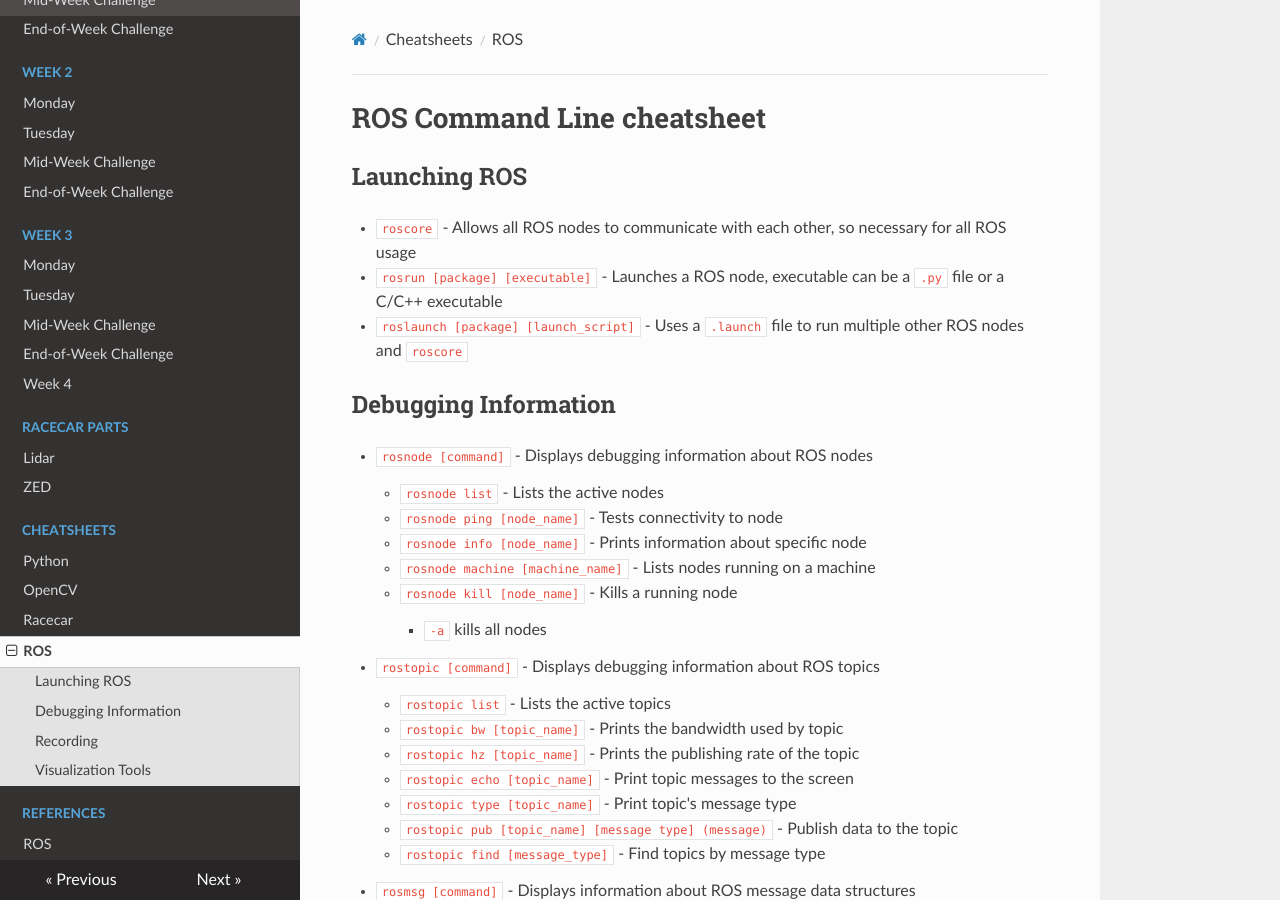
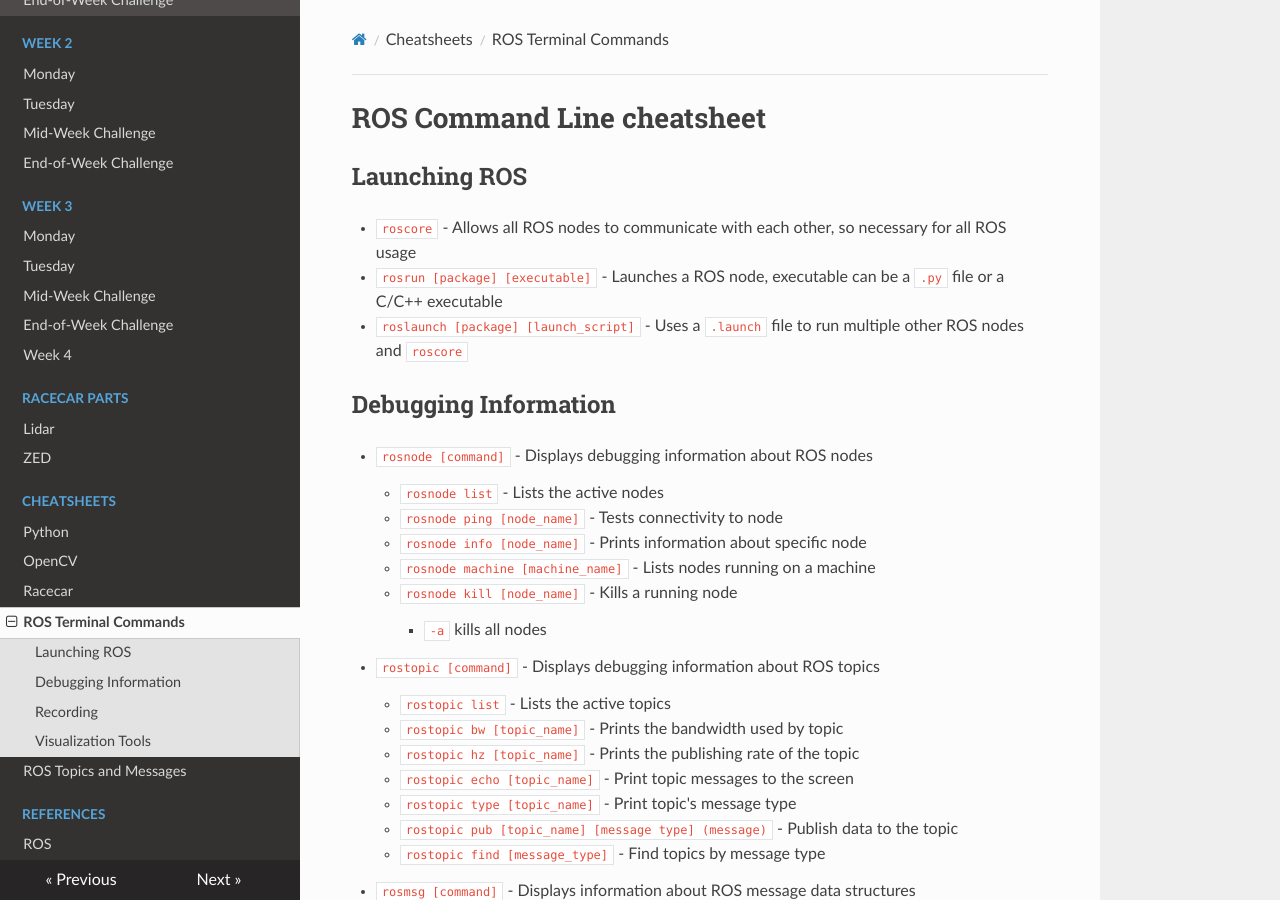
Before and after one commit to ChrisLindland/racecar-website, an MkDocs documentation site: the page built from docs/cheatsheets/ros.md, in a window 1280 px wide and 900 px high. Built offline with MkDocs 1.6.1, drawn with Linux system fonts in a browser that asks for light colours; nearby versions of some CDN libraries.

Commit message:
Added topics&messages cheatsheet

```diff
--- a/mkdocs.yml
+++ b/mkdocs.yml
@@ -26,7 +26,8 @@
         - Python: cheatsheets/python.md
         - OpenCV: cheatsheets/opencv.md
         - Racecar: cheatsheets/racecar.md
-        - ROS: cheatsheets/ros.md
+        - ROS Terminal Commands: cheatsheets/ros.md
+        - ROS Topics and Messages: cheatsheets/ros-topics-msgs.md
     - References:
         - ROS: ros-reference/ROS_reference.md
 theme: readthedocs
```
